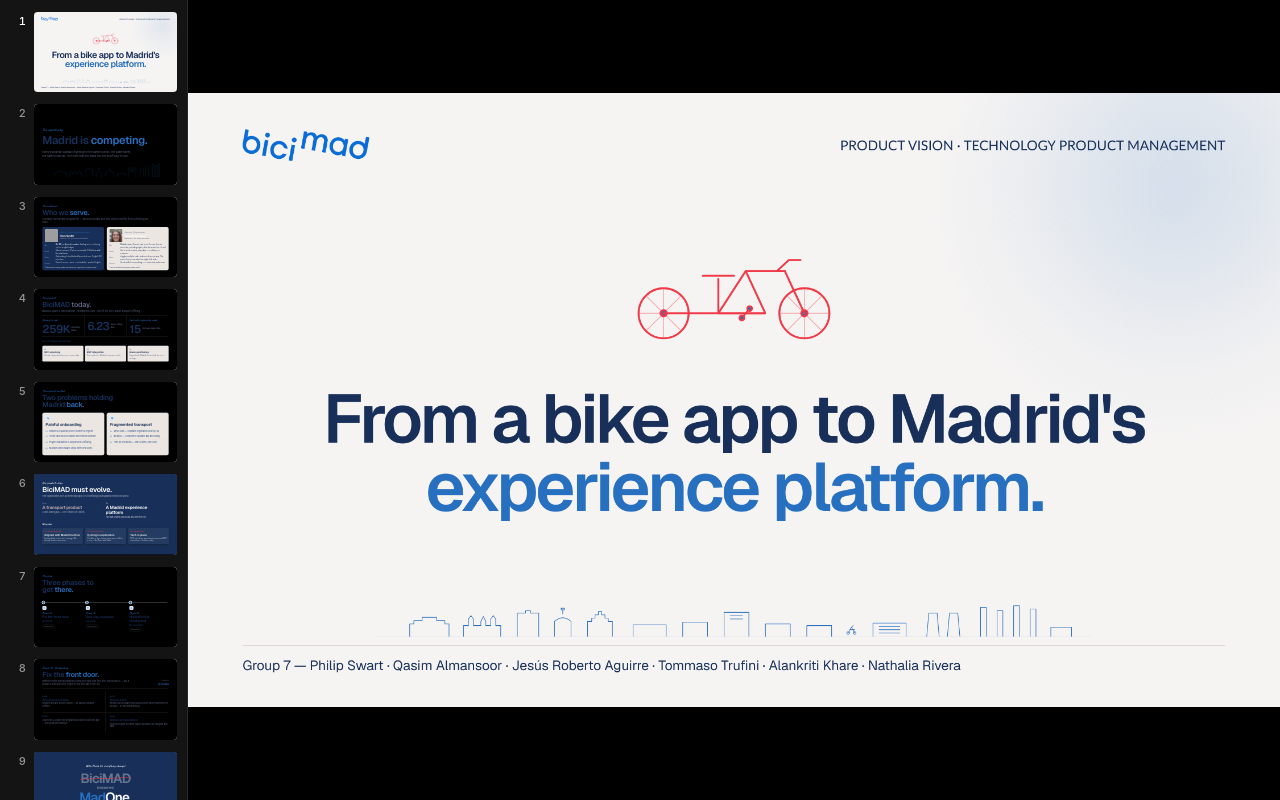
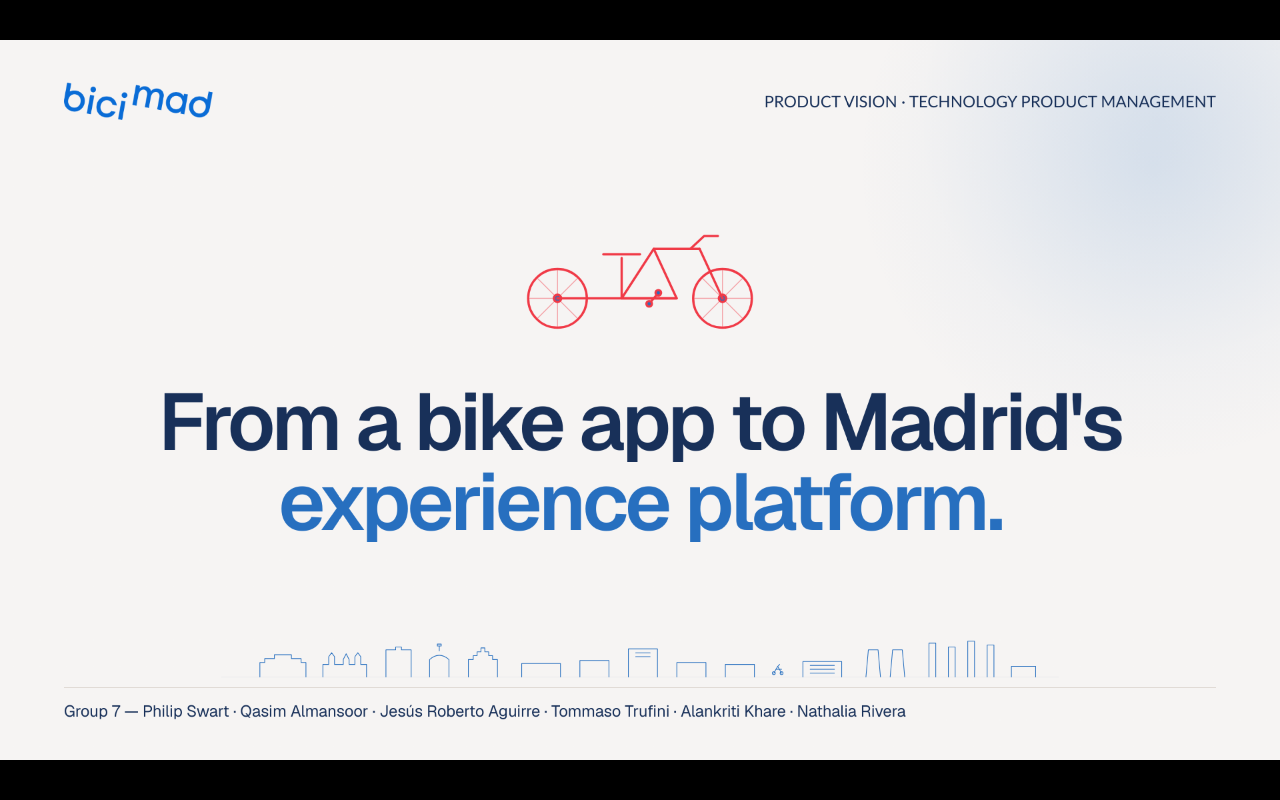
Before and after one commit to nataliariverad/bicimad-product-vision, a plain HTML site: page index.html in a window 1280 px wide. Drawn offline with nearby package versions, Linux system fonts and the light colour scheme.

Commit message:
Hide thumbnail rail — show current slide only

```diff
--- a/index.html
+++ b/index.html
@@ -1575,7 +1575,7 @@
 </head>
 <body>
 
-<deck-stage width="1920" height="1080">
+<deck-stage width="1920" height="1080" no-rail>
 
   <!-- ============ 1. COVER ============ -->
   <section data-label="01 Cover" class="cover">
```
